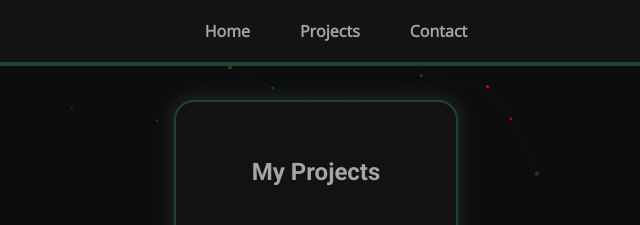
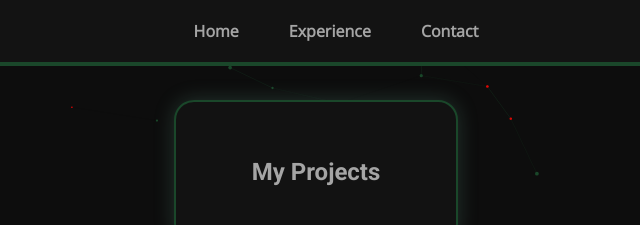
Before and after one commit to EthanTennison/portfolio, a website: page experience.html in a window 1280 px wide. Shown: the top 225 px of the page, 324-964 px from the left. Drawn offline with nearby package versions, Linux system fonts and the light colour scheme.

Commit message:
Rename Projects page to Experience

```diff
--- a/projects.html
+++ b/experience.html
@@ -3,7 +3,7 @@
 <head>
     <meta charset="UTF-8">
     <meta name="viewport" content="width=device-width, initial-scale=1.0">
-    <title>Ethan Tennison | Projects</title>
+    <title>Ethan Tennison | Experience</title>
     <link rel="stylesheet" href="style.css">
     <link rel="icon" type="image/png" href="images/EthanTennison.png">
     <link href="https://fonts.googleapis.com/css2?family=Roboto:wght@400;700&family=Open+Sans&display=swap" rel="stylesheet">
@@ -13,7 +13,7 @@
         <nav>
             <ul>
                 <li><a href="index.html">Home</a></li>
-                <li><a href="projects.html">Projects</a></li>
+                <li><a href="experience.html">Experience</a></li>
                 <li><a href="contact.html">Contact</a></li>
             </ul>
         </nav>
```
